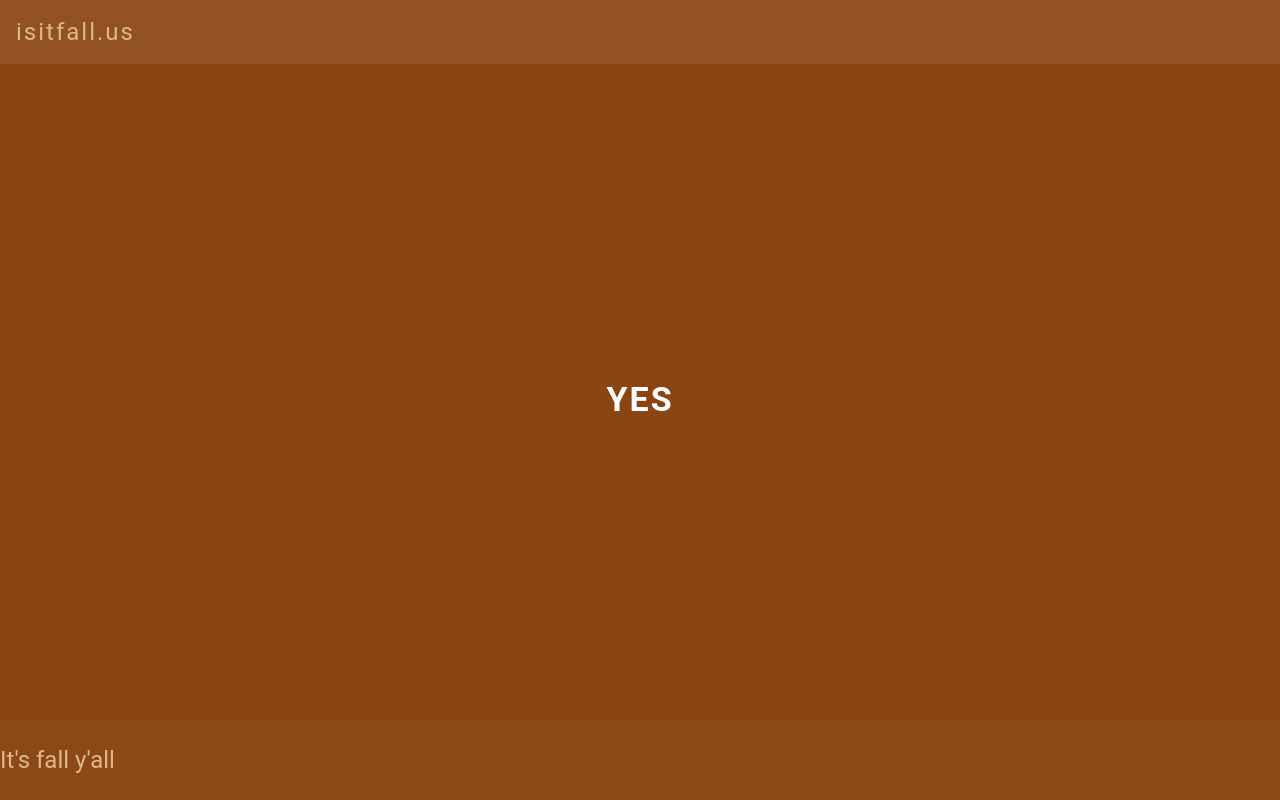
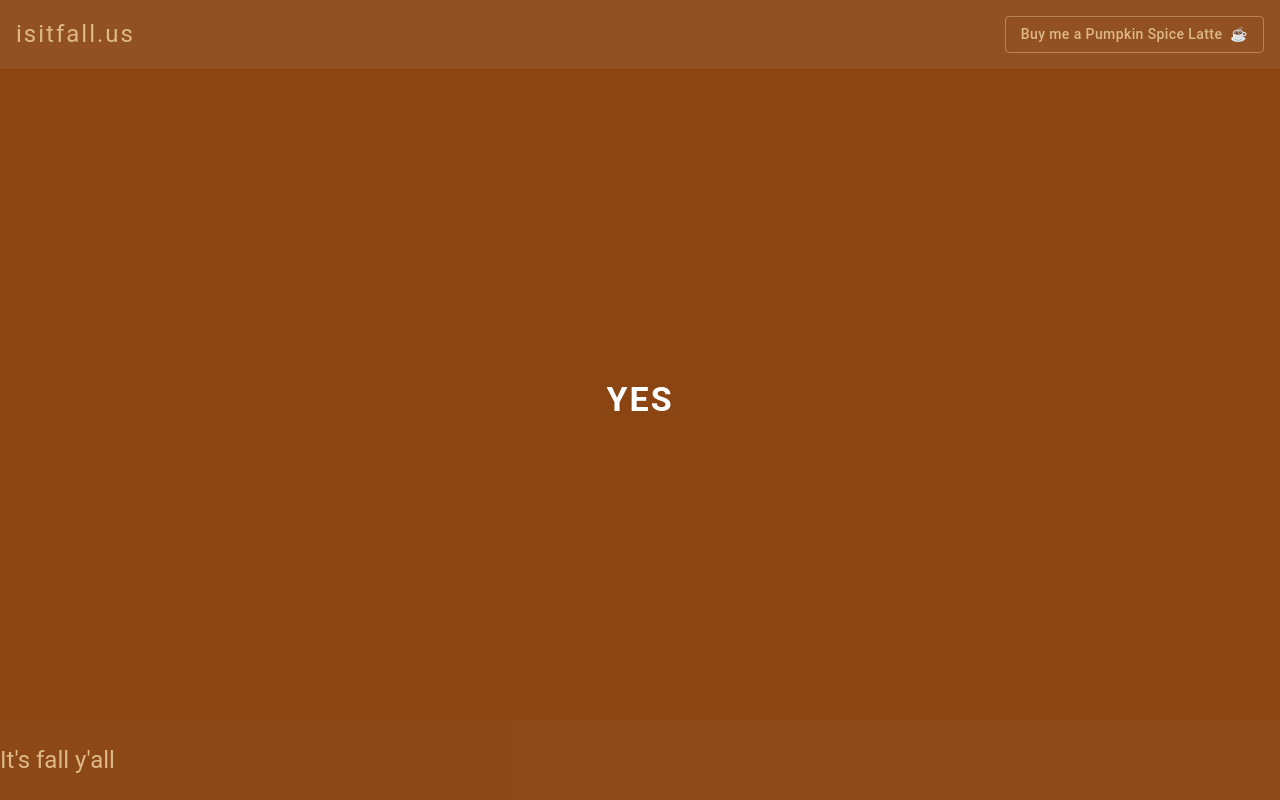
Before and after one commit to drewcoble/is-it-fall, a Next.js app: page / in a window 1280 px wide. Built offline with nearby package versions, Linux system fonts and the light colour scheme.

Commit message:
add Buy me a PSL button

```diff
--- a/src/app/page.tsx
+++ b/src/app/page.tsx
@@ -3,6 +3,7 @@ import useFall from "./hooks/useFall";
 import {
   AppBar,
   Box,
+  Button,
   CircularProgress,
   CssBaseline,
   Stack,
@@ -116,9 +117,24 @@ export default function Home() {
     <ThemeProvider theme={theme}>
       <CssBaseline />
       <AppBar elevation={0} sx={{ justifyContent: "center", padding: 2 }}>
-        <Typography sx={{ letterSpacing: 2 }} variant="h5">
-          isitfall.us
-        </Typography>
+        <Stack
+          alignItems="center"
+          direction="row"
+          justifyContent="space-between"
+        >
+          <Typography sx={{ letterSpacing: 2 }} variant="h5">
+            isitfall.us
+          </Typography>
+          <Box sx={{ maxWidth: "50%" }}>
+            <Button
+              href="https://venmo.com/isitfall?txn=pay&audience=public&amount=6.50&note=pumpkin%20spice%20latte%20%E2%98%95%EF%B8%8F"
+              color="secondary"
+              variant="outlined"
+            >
+              Buy me a Pumpkin Spice Latte&nbsp;&nbsp;☕️
+            </Button>
+          </Box>
+        </Stack>
       </AppBar>
       <Stack
         sx={{
--- a/src/app/themes/FallTheme.tsx
+++ b/src/app/themes/FallTheme.tsx
@@ -78,6 +78,14 @@ const FallTheme = () => {
           },
         },
       },
+      MuiButton: {
+        styleOverrides: {
+          root: {
+            textAlign: "center",
+            textTransform: "none",
+          },
+        },
+      },
       MuiTypography: {
         styleOverrides: {
           h4: {
```
